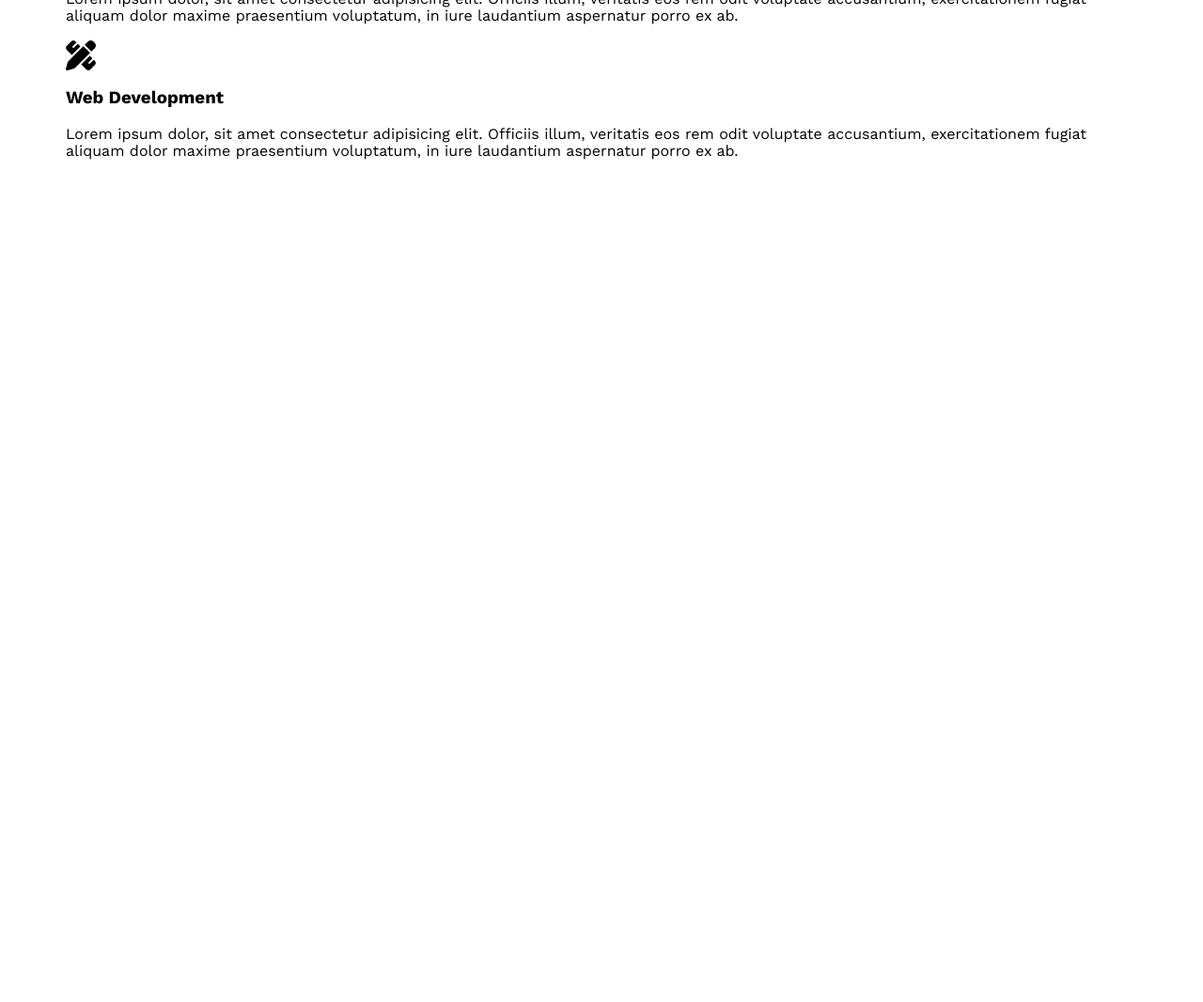
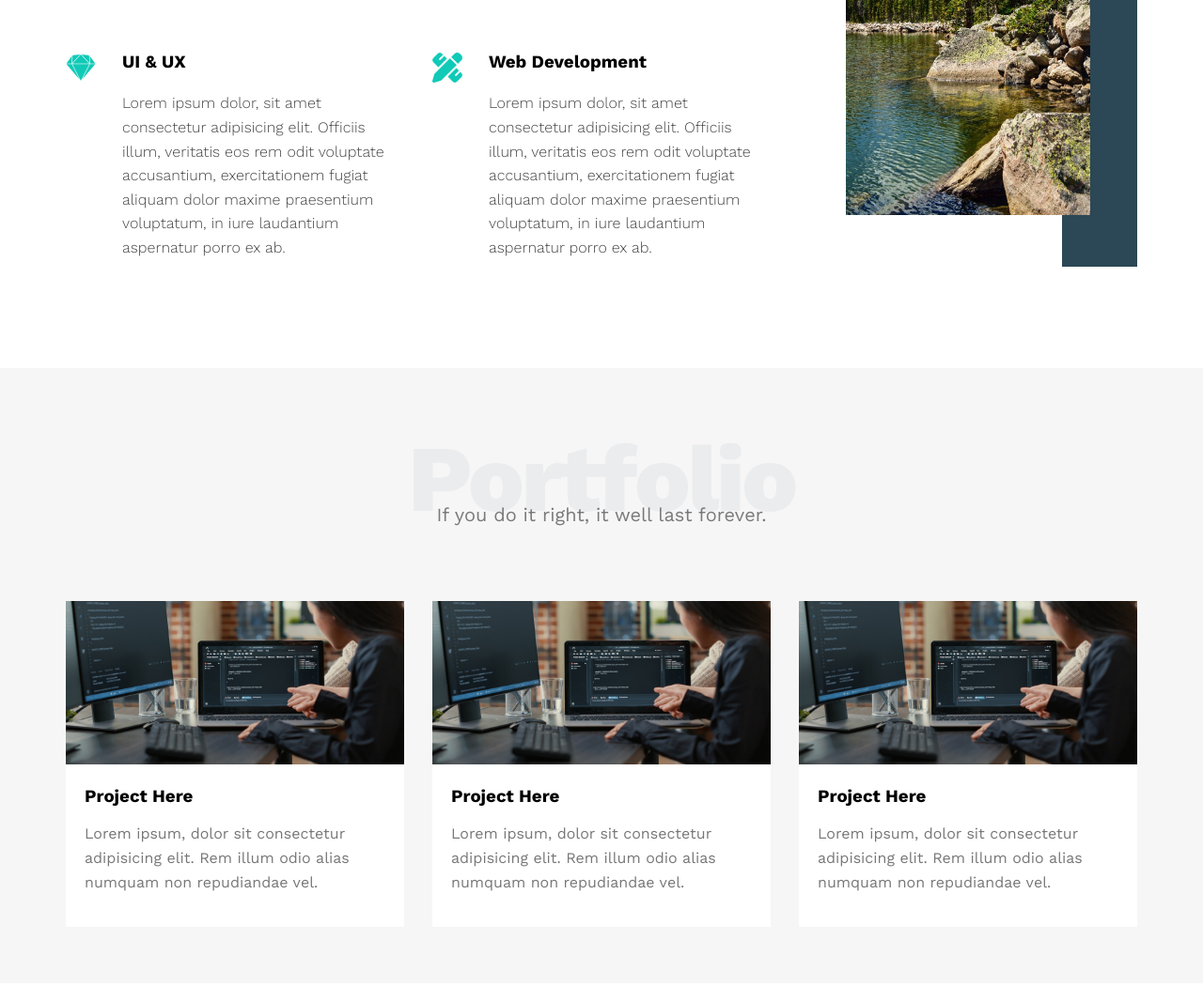
Before and after one commit to afrahalmahdi/front-website, a plain HTML site: page index.html in a window 1280 px wide. Shown: the part 1700-2767 px from the top of the page at 94% size. Before the commit the page ends 1965 px from the top, so only its background shows below. Drawn offline with nearby package versions, Linux system fonts and the light colour scheme.

Commit message:
Added some images and services, portfolio, and about sections

```diff
--- a/css/leon.css
+++ b/css/leon.css
@@ -2,7 +2,9 @@
 /* Start Variables */
 :root {
     --main-color: #10cab7;
-    /* color: #a8e6df; */
+    --secondary-color: #2c4755;
+    --section-background: #f6f6f6;
+    --section-padding: 60px
 }
 /* End Variables */
 
@@ -186,8 +188,7 @@ body {
 .landing {
     background-image: url(../images/background-mountain.jpg);
     background-size: cover;
-    /*background-repeat: no-repeat;
-    */height: calc(100vh - 64px);
+    height: calc(100vh - 64px);
     position: relative;
 }
 
@@ -220,9 +221,9 @@ body {
 
 /* Start Features */
 .features {
-    /* margin-top: 2%; */
-    padding-top: 4%;
-    background-color: #eee;
+    padding-top: var(--section-padding);
+    padding-bottom: var(--section-padding);
+    background-color: var(--section-background);
 }
 
 .features .container {
@@ -256,10 +257,114 @@ body {
 
 /* Start Services */
 .services {
-    padding-top: 60px;
-    padding-bottom: 60px;
+    padding-top: var(--section-padding);
+    padding-bottom: var(--section-padding);
 }
+
+.services .services-content {
+    margin-top: 100px;
+    display: grid;
+    grid-template-columns: repeat(auto-fill, minmax(300px, 1fr));
+    gap: 30px;
+}
+
+.services .services-content .srv {
+    display: flex;
+    margin-bottom: 40px;
+}
+
+@media (mix-width: 767px) {
+    .services .services-content .srv {
+        flex-direction: column;
+        text-align: center;
+    }
+}
+
+.services .services-content .srv i {
+    color: var(--main-color);
+    flex-basis: 60px;
+}
+
+.services .services-content .srv .text {
+    flex: 1;
+}
+
+.services .services-content .srv .text h3 {
+    margin: 0 0 20px;
+}
+
+.services .services-content .srv .text p {
+    color: #444;
+    font-weight: 300;
+    line-height: 1.6;
+}
+
+.services .services-content .image {
+    text-align: center;
+    position: relative;
+}
+
+.services .services-content .image::before {
+    content: '';
+    background-color: var(--secondary-color);
+    width: 80px;
+    height: calc(100% + 100px);
+    top: -50px;
+    position: absolute;
+    right: 0;
+    z-index: -1;
+}
+
+.services .services-content .image img {
+    width: 260px;
+}
+
+@media (max-width: 1199px) {
+    .image-column {
+        display: none;
+    }
+}
+
 /* End Services */
+
+/* Start Portfolio */
+.portfolio {
+    padding-top: var(--section-padding);
+    padding-bottom: var(--section-padding);
+    background-color: var(--section-background);
+}
+
+.portfolio .portfolio-content {
+    margin-top: 80px;
+    display: grid;
+    grid-template-columns: repeat(auto-fill, minmax(300px, 1fr));
+    gap: 30px;
+}
+
+.portfolio .portfolio-content .card {
+    background-color: white;
+}
+
+.portfolio .portfolio-content .card img {
+    width: 100%;
+    max-width: 100%;
+    height: 50%;
+}
+
+.portfolio .portfolio-content .card .info {
+    padding: 20px;
+}
+
+.portfolio .portfolio-content .card .info h3 {
+    margin: 0;
+}
+
+.portfolio .portfolio-content .card .info p {
+    color: #777;
+    line-height: 1.6;
+    margin-bottom: 0    ;
+}
+/* End Portfolio */
 
 
 
--- a/index.html
+++ b/index.html
@@ -141,8 +141,8 @@
                     <!-- End Service -->
                 </div>
                 <div class="col">
-                    <div class="imsge">
-                        <img src="images/" alt="">
+                    <div class="image image-column">
+                        <img src="images/services-1.jpg" alt="" width="300px" height="450px">
                     </div>
                 </div>
             </div>
@@ -150,43 +150,57 @@
     </div>
     <!-- End Services -->
 
+    <!-- Start Portfolio -->
+    <div class="portfolio">
+        <div class="container">
+            <h2 class="special-heading">Portfolio</h2>
+            <p>If you do it right, it well last forever.</p>
+            <div class="portfolio-content">
+                <div class="card">
+                    <img src="images/portfolio-2.jpeg" alt="">
+                    <div class="info">
+                        <h3>Project Here</h3>
+                        <p>
+                            Lorem ipsum, dolor sit consectetur adipisicing elit.
+                            Rem illum odio alias numquam non repudiandae vel.
+                        </p>
+                    </div>
+                </div>
+                <div class="card">
+                    <img src="images/portfolio-2.jpeg" alt="">
+                    <div class="info">
+                        <h3>Project Here</h3>
+                        <p>
+                            Lorem ipsum, dolor sit consectetur adipisicing elit.
+                            Rem illum odio alias numquam non repudiandae vel.
+                        </p>
+                    </div>
+                </div>
+                <div class="card">
+                    <img src="images/portfolio-2.jpeg" alt="">
+                    <div class="info">
+                        <h3>Project Here</h3>
+                        <p>
+                            Lorem ipsum, dolor sit consectetur adipisicing elit.
+                            Rem illum odio alias numquam non repudiandae vel.
+                        </p>
+                    </div>
+                </div>
+            </div>
+        </div>
+    </div>
+    <!-- End Portfolio -->
 
+    <!-- Start About -->
+    <div class="about">
+        <div class="container">
+            <h2 class="special-heading">About</h2>
+            <p>Less is more work</p>
+            <div class="about-content">
 
-
-
-
-
-
-
-
-
-
-
-
-
-
-
-
-
-
-
-
-
-
-
-
-
-
-    <!-- <div class="test">
-        <div>1</div>
-        <div>2</div>
-        <div>3</div>
-        <div>4</div>
-        <div>5</div>
-        <div>6</div>
-        <div>7</div>
-        <div>8</div>
-        <div>9</div>
-    </div> -->
+            </div>
+        </div>
+    </div>
+    <!-- End About -->
 </body>
 </html>
```
Also changed, not shown: images/portfolio-1.jpeg (added), images/portfolio-2.jpeg (added), images/portfolio-3.jpeg (added), images/services-1.jpg (added), images/services.jpg (added).
